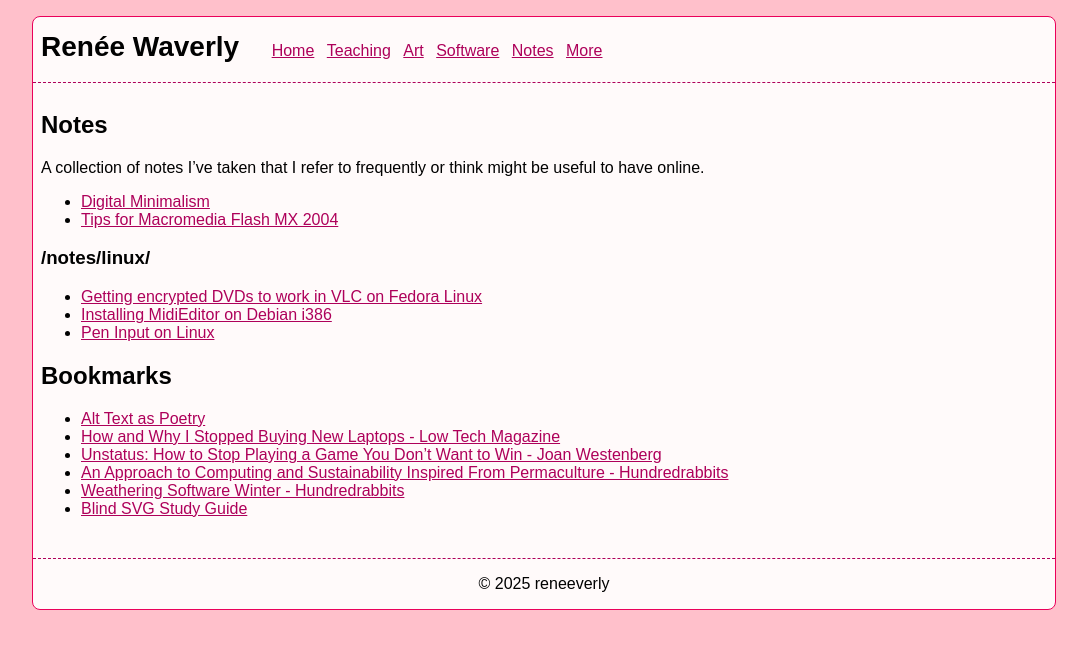
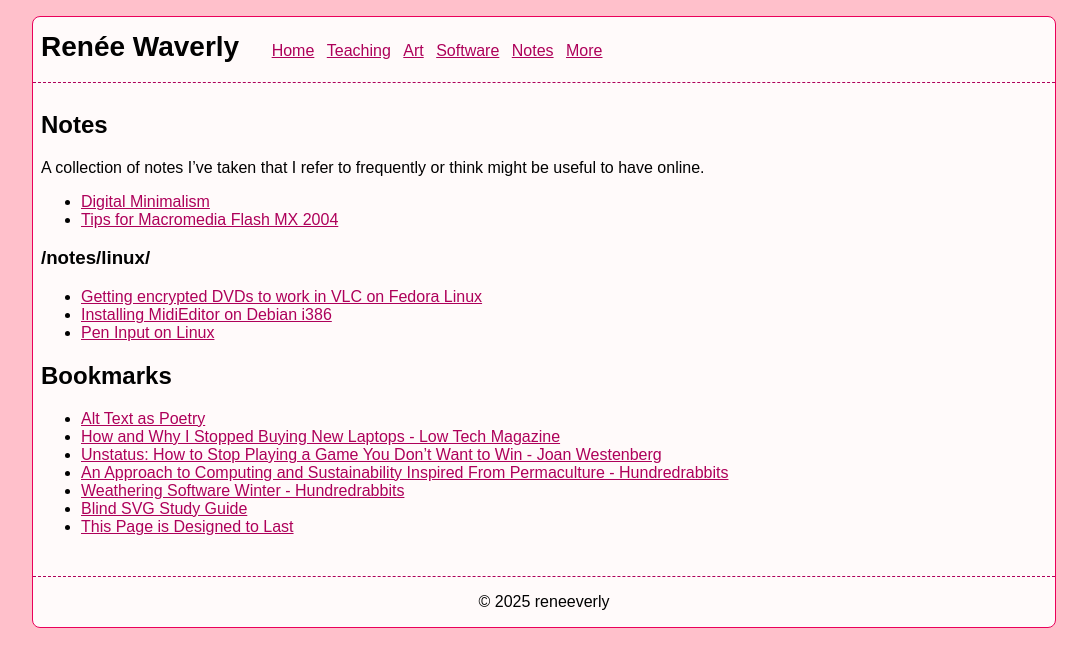
Before and after one commit to reneeverly/reneeverly.github.io, a Jekyll site: the page built from notes/index.md, in a window 1280 px wide. Shown: the top 667 px of the page, without its empty margins (96-1183 px from the left). Built offline with Jekyll 4.4.1, drawn with Linux system fonts in a browser that asks for light colours.

Commit message:
Added new bookmark

```diff
--- a/notes/index.md
+++ b/notes/index.md
@@ -14,3 +14,4 @@ A collection of notes I've taken that I refer to frequently or think might be us
 * [An Approach to Computing and Sustainability Inspired From Permaculture - Hundredrabbits](https://100r.co/site/computing_and_sustainability.html)
 * [Weathering Software Winter - Hundredrabbits](https://100r.co/site/weathering_software_winter.html)
 * [Blind SVG Study Guide](https://blindsvg.com/)
+* [This Page is Designed to Last](https://jeffhuang.com/designed_to_last/)
```
